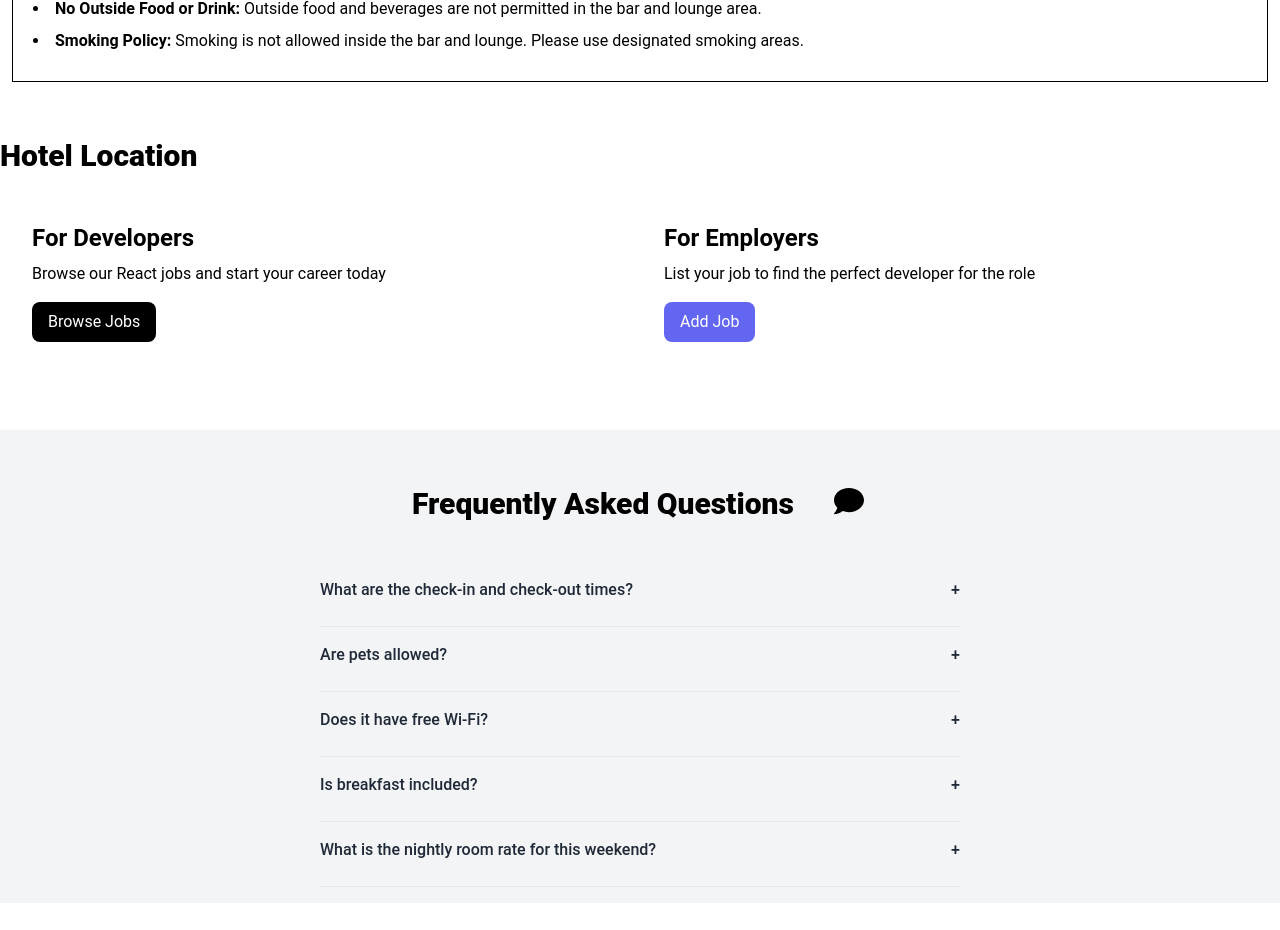
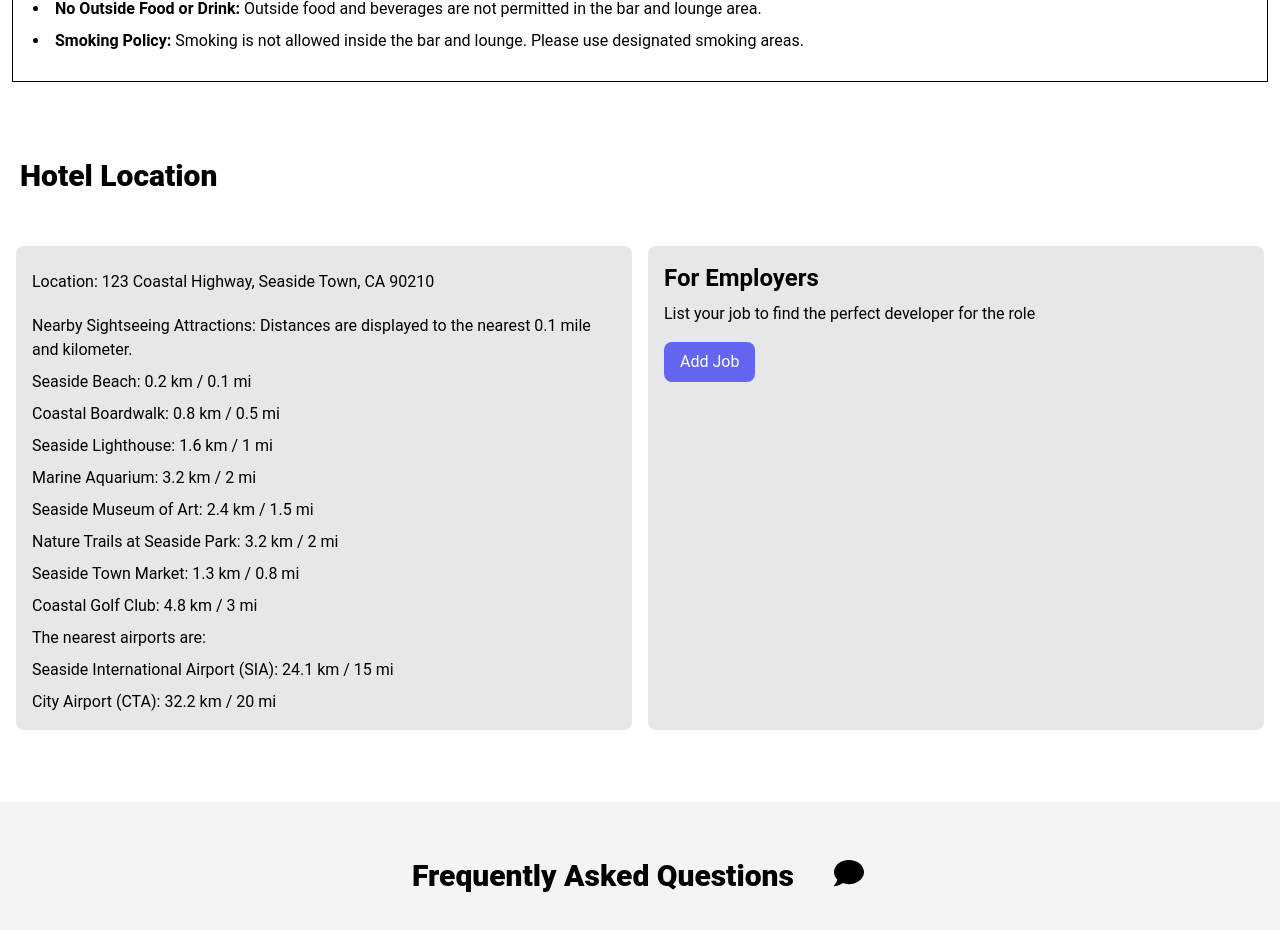
Before and after one commit to Happydorry/Ecommerce-Hotel-Website, a React (Vite) app: page / in a window 1280 px wide. Shown: the part 2880-3810 px from the top of the page. Before the commit the page ends 3783 px from the top, so only its background shows below. Built offline with nearby package versions, Linux system fonts and the light colour scheme.

Commit message:
modifying the location comp

```diff
--- a/src/Component/Card.jsx
+++ b/src/Component/Card.jsx
@@ -4,7 +4,7 @@ import React from "react";
 
 const Card = ({ children }) => {
   return (
-    <div className="relative overflow-hidden rounded-lg h-full p-4">
+    <div className="relative overflow-hidden rounded-lg bg-gray-200 h-full p-4 py-15">
       {children}
     </div>
   );
--- a/src/Component/HomeCards.jsx
+++ b/src/Component/HomeCards.jsx
@@ -8,16 +8,29 @@ const HomeCards = () => {
       <div className="container-xl lg:container m-auto">
         <div className="grid grid-cols-1 md:grid-cols-2 gap-4 p-4 rounded-lg">
           <Card>
-            <h2 className="text-2xl font-bold">For Developers</h2>
             <p className="mt-2 mb-4">
-              Browse our React jobs and start your career today
+              Location: 123 Coastal Highway, Seaside Town, CA 90210
             </p>
-            <a
-              href=""
-              className="inline-block bg-black text-white rounded-lg px-4 py-2 hover:bg-gray-700"
-            >
-              Browse Jobs
-            </a>
+            <p>
+              <ul className=" list-inside space-y-2 mt-5">
+                <li>
+                  {" "}
+                  Nearby Sightseeing Attractions: Distances are displayed to the
+                  nearest 0.1 mile and kilometer.
+                </li>{" "}
+                <li> Seaside Beach: 0.2 km / 0.1 mi</li>{" "}
+                <li> Coastal Boardwalk: 0.8 km / 0.5 mi </li>
+                <li> Seaside Lighthouse: 1.6 km / 1 mi </li>
+                <li> Marine Aquarium: 3.2 km / 2 mi</li>
+                <li> Seaside Museum of Art: 2.4 km / 1.5 mi</li>
+                <li> Nature Trails at Seaside Park: 3.2 km / 2 mi </li>{" "}
+                <li> Seaside Town Market: 1.3 km / 0.8 mi </li>
+                <li> Coastal Golf Club: 4.8 km / 3 mi</li>
+                <p> The nearest airports are: </p>
+                <li> Seaside International Airport (SIA): 24.1 km / 15 mi </li>
+                <li> City Airport (CTA): 32.2 km / 20 mi</li>
+              </ul>
+            </p>
           </Card>
           <Card bg="bg-pink-100">
             <h2 className="text-2xl font-bold">For Employers</h2>
--- a/src/Component/Location.jsx
+++ b/src/Component/Location.jsx
@@ -5,7 +5,7 @@ import HomeCards from "./HomeCards";
 const Location = () => {
   return (
     <>
-      <h1 className="font-extrabold text-3xl mt-10">Hotel Location</h1>
+      <h1 className="font-extrabold text-3xl p-5 mt-10">Hotel Location</h1>
       <HomeCards />
     </>
   );
```
